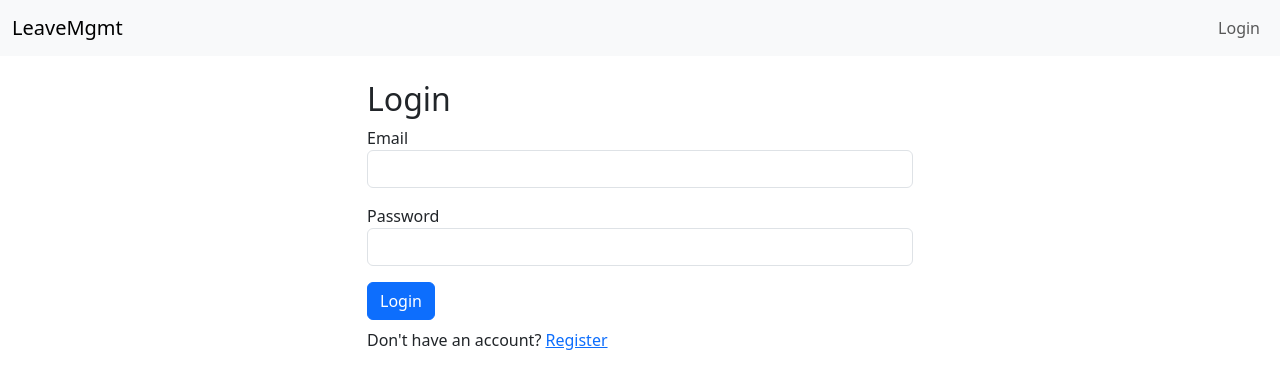
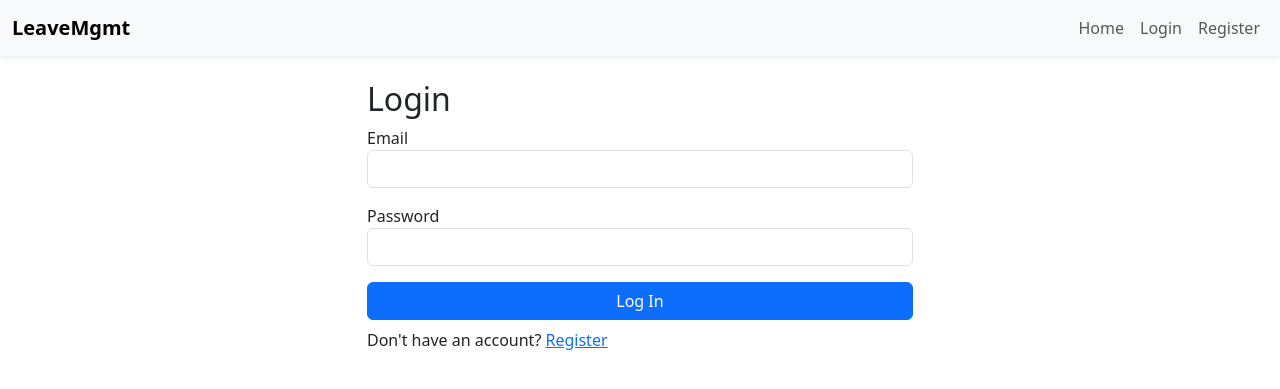
Before and after one commit to APPANAVAISHNAVI/Leave_Management_System, a Flask app: page /login in a window 1280 px wide. Shown: the top 389 px of the page. Run offline with Flask 3, Linux system fonts and the light colour scheme; some libraries are stand-ins or nearby versions.

```diff
--- a/app.py
+++ b/app.py
@@ -22,6 +22,13 @@ def create_app():
         return User.query.get(int(user_id))
 
     # ------ Auth routes ------
+    @app.route('/')
+    def index():
+        return redirect(url_for('home'))
+    @app.route('/home')
+    def home():
+        return render_template('home.html')
+
     @app.route('/register', methods=['GET', 'POST'])
     def register():
         if current_user.is_authenticated:
@@ -49,28 +56,41 @@ def create_app():
     def login():
         if current_user.is_authenticated:
             return redirect(url_for('dashboard'))
+
         form = LoginForm()
+
+        # Preserve the 'next' parameter (either from querystring or from POST)
+        next_page = request.args.get('next') or request.form.get('next')
+
         if form.validate_on_submit():
             user = User.query.filter_by(email=form.email.data.lower()).first()
             if user and check_password_hash(user.password, form.password.data):
                 login_user(user)
                 flash('Logged in successfully!', 'success')
+
+                # Redirect to next if it's present and safe
+                if next_page and is_safe_url(next_page):
+                    return redirect(next_page)
+
+                # Otherwise redirect based on role
                 if user.is_admin:
                     return redirect(url_for('admin_dashboard'))
-                else:
-                    return redirect(url_for('dashboard'))
+                return redirect(url_for('dashboard'))
+
             flash('Invalid credentials', 'danger')
-        return render_template('login.html', form=form)
+
+        return render_template('login.html', form=form, next=next_page)
 
     @app.route('/logout')
     @login_required
     def logout():
         logout_user()
         flash('Logged out', 'info')
-        return redirect(url_for('login'))
+        return redirect(url_for('home'))
 
     # ------ Dashboard and leave routes ------
-    @app.route('/')
+    # change this block: route now at '/dashboard' (not '/')
+    @app.route('/dashboard')
     @login_required
     def dashboard():
         if current_user.is_admin:
--- a/templates/base.html
+++ b/templates/base.html
@@ -8,21 +8,47 @@
   <link rel="stylesheet" href="{{ url_for('static', filename='css/styles.css') }}">
 </head>
 <body>
-<nav class="navbar navbar-expand-lg navbar-light bg-light">
+<nav class="navbar navbar-expand-lg navbar-light bg-light shadow-sm">
   <div class="container-fluid">
-    <a class="navbar-brand" href="{{ url_for('dashboard') }}">LeaveMgmt</a>
-    <div class="collapse navbar-collapse">
-      <ul class="navbar-nav ms-auto">
+    <a class="navbar-brand fw-bold" href="{{ url_for('home') }}">LeaveMgmt</a>
+
+    <button class="navbar-toggler" type="button" data-bs-toggle="collapse" data-bs-target="#navbarNav">
+      <span class="navbar-toggler-icon"></span>
+    </button>
+
+    <div class="collapse navbar-collapse justify-content-end" id="navbarNav">
+      <ul class="navbar-nav">
         {% if current_user.is_authenticated %}
-          <li class="nav-item"><a class="nav-link" href="#">{{ current_user.name }}</a></li>
-          <li class="nav-item"><a class="nav-link" href="{{ url_for('logout') }}">Logout</a></li>
+          <li class="nav-item me-3">
+            <span class="nav-link disabled">
+              👋 Welcome, <strong>{{ current_user.name }}</strong>
+            </span>
+          </li>
+
+          {% if current_user.is_admin %}
+            <li class="nav-item">
+              <a class="nav-link" href="{{ url_for('admin_dashboard') }}">Admin Panel</a>
+            </li>
+          {% else %}
+            <li class="nav-item">
+              <a class="nav-link" href="{{ url_for('dashboard') }}">My Dashboard</a>
+            </li>
+          {% endif %}
+
+          <li class="nav-item">
+            <a class="nav-link text-danger fw-bold" href="{{ url_for('logout') }}">Logout</a>
+          </li>
+
         {% else %}
+          <li class="nav-item"><a class="nav-link" href="{{ url_for('home') }}">Home</a></li>
           <li class="nav-item"><a class="nav-link" href="{{ url_for('login') }}">Login</a></li>
+          <li class="nav-item"><a class="nav-link" href="{{ url_for('register') }}">Register</a></li>
         {% endif %}
       </ul>
     </div>
   </div>
 </nav>
+
 <div class="container mt-4">
   {% with messages = get_flashed_messages(with_categories=true) %}
     {% if messages %}
@@ -34,6 +60,8 @@
 
   {% block content %}{% endblock %}
 </div>
+<link href="https://cdn.jsdelivr.net/npm/bootstrap-icons@1.10.5/font/bootstrap-icons.css" rel="stylesheet">
+
 <script src="https://cdn.jsdelivr.net/npm/bootstrap@5.3.2/dist/js/bootstrap.bundle.min.js"></script>
 </body>
 </html>
--- a/templates/login.html
+++ b/templates/login.html
@@ -4,12 +4,22 @@
 <div class="row justify-content-center">
   <div class="col-md-6">
     <h2>Login</h2>
-    <form method="post">
+    <form method="POST">
       {{ form.hidden_tag() }}
-      <div class="mb-3">{{ form.email.label }}{{ form.email(class_='form-control') }}</div>
-      <div class="mb-3">{{ form.password.label }}{{ form.password(class_='form-control') }}</div>
-      <button class="btn btn-primary">Login</button>
+      {% if next %}
+        <input type="hidden" name="next" value="{{ next }}">
+      {% endif %}
+      <div class="mb-3">
+          {{ form.email.label }} {{ form.email(class_='form-control') }}
+      </div>
+      <div class="mb-3">
+          {{ form.password.label }} {{ form.password(class_='form-control') }}
+      </div>
+      <div class="d-grid">
+        {{ form.submit(class_='btn btn-primary') }}
+      </div>
     </form>
+
     <p class="mt-2">Don't have an account? <a href="{{ url_for('register') }}">Register</a></p>
   </div>
 </div>
```
Also changed, not shown: static/css/style.css (+54 -0 lines), templates/home.html (+65 -8 lines), README.md, leave.db, static/images/background.png (added), static/images/login_bg.jpg (added).
